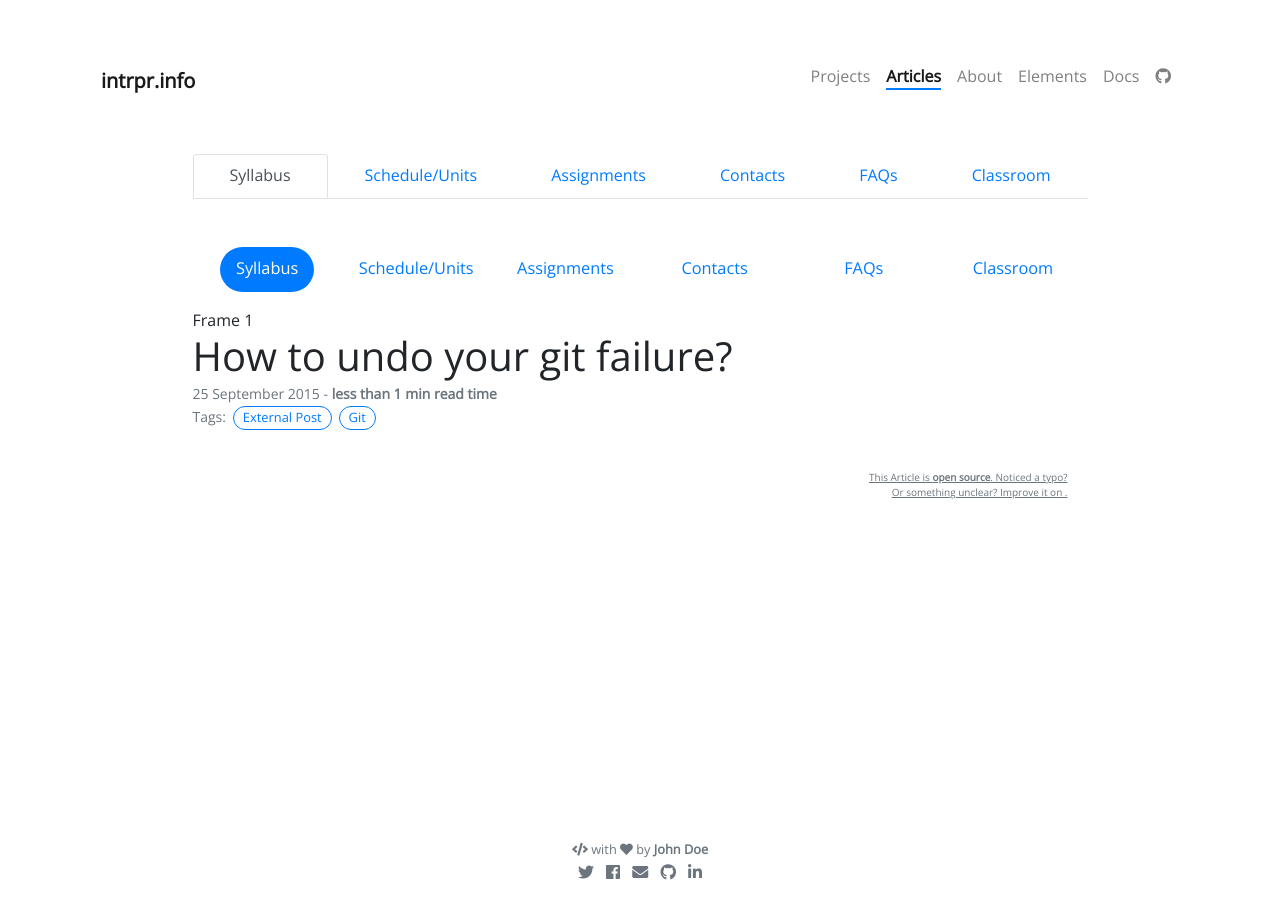
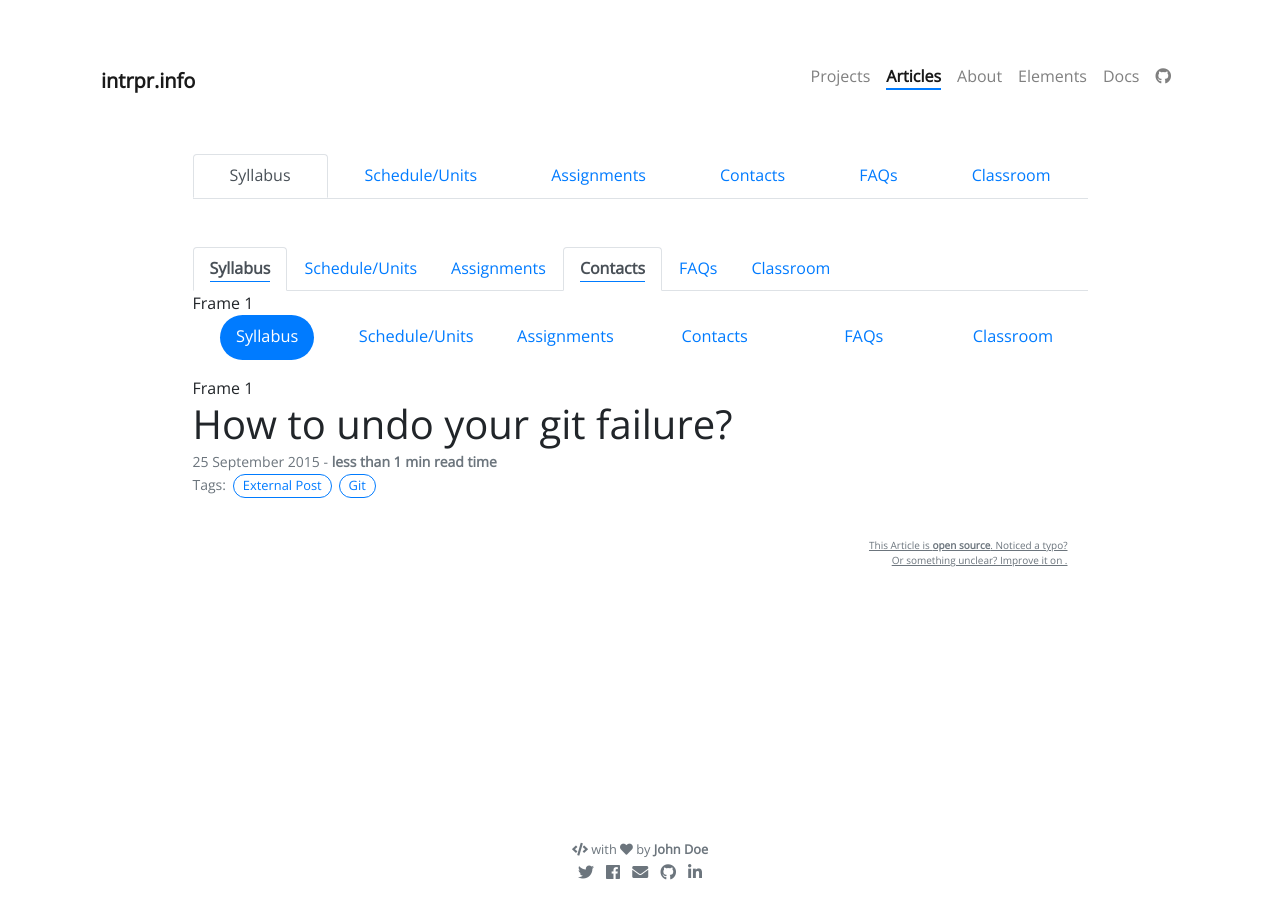
Before and after one commit to intrpr/jekyll-portfol-test, a Jekyll site: the page built from _posts/2015-09-25-how-to-undo-your-git-failure.md, in a window 1280 px wide. Built offline with Jekyll 4.4.1, drawn with Linux system fonts in a browser that asks for light colours; nearby versions of some CDN libraries; our own code applies the rules of GitHub Pages for plain Markdown files; comment, search, counter and statistics services are not loaded.

Commit message:
Update class-nav.html

```diff
--- a/_includes/class-nav.html
+++ b/_includes/class-nav.html
@@ -6,6 +6,23 @@
 	<a class="flex-sm-fill text-sm-center nav-link" href="#">FAQs</a>
 	<a class="flex-sm-fill text-sm-center nav-link" href="#">Classroom</a>
 </nav>
+
+<nav>
+	<div class="nav nav-tabs" id="nav-tab" role="tablist">
+		<a class="nav-item nav-link active" id="nav-home-tab" data-toggle="tab" href="#nav-home" role="tab" aria-controls="nav-home" aria-selected="true">Syllabus</a>
+		<a class="nav-item nav-link" id="nav-profile-tab" data-toggle="tab" href="#nav-profile" role="tab" aria-controls="nav-profile" aria-selected="false">Schedule/Units</a>
+		<a class="nav-item nav-link" id="nav-contact-tab" data-toggle="tab" href="#nav-contact" role="tab" aria-controls="nav-contact" aria-selected="false">Assignments</a>
+		<a class="nav-item nav-link active" id="nav-home-tab" data-toggle="tab" href="#nav-home" role="tab" aria-controls="nav-home" aria-selected="true">Contacts</a>
+		<a class="nav-item nav-link" id="nav-profile-tab" data-toggle="tab" href="#nav-profile" role="tab" aria-controls="nav-profile" aria-selected="false">FAQs</a>
+		<a class="nav-item nav-link" id="nav-contact-tab" data-toggle="tab" href="#nav-contact" role="tab" aria-controls="nav-contact" aria-selected="false">Classroom</a>
+	</div>
+</nav>
+
+<div class="tab-content" id="nav-tabContent">
+	<div class="tab-pane fade show active" id="nav-home" role="tabpanel" aria-labelledby="nav-home-tab">Frame 1</div>
+	<div class="tab-pane fade" id="nav-profile" role="tabpanel" aria-labelledby="nav-profile-tab">Frame 2</div>
+	<div class="tab-pane fade" id="nav-contact" role="tabpanel" aria-labelledby="nav-contact-tab">Frame 3</div>
+</div>
 
 <ul class="nav nav-pills nav-justified mb-3" id="pills-tab" role="tablist">
 	<li class="nav-item">
```
